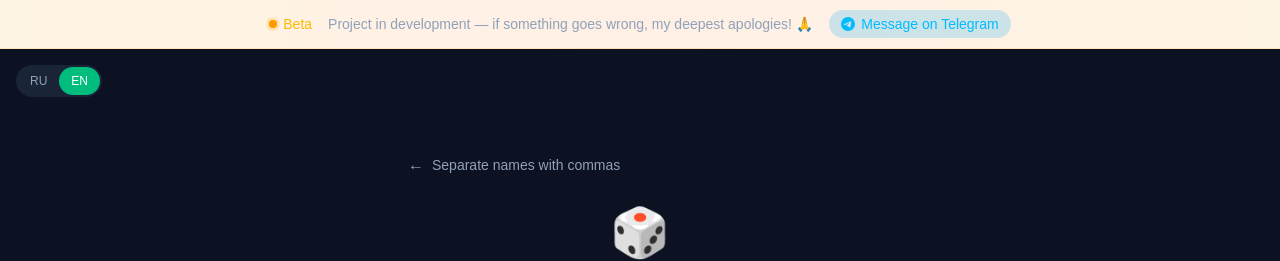
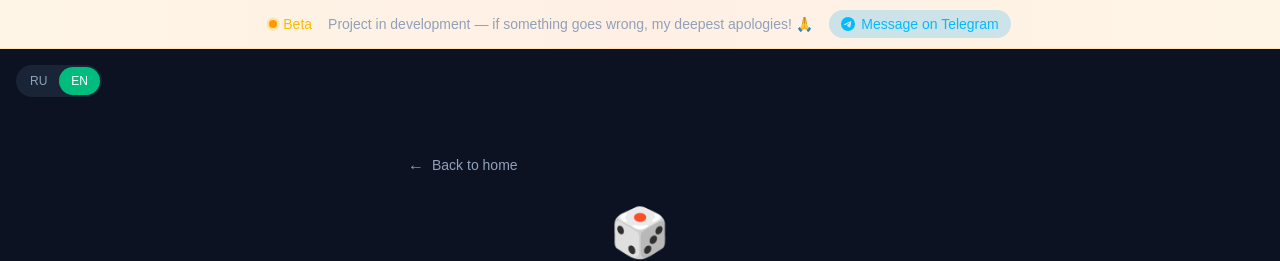
Before and after one commit to lroskoshin/santa, a Next.js app: page /en/shuffle in a window 1280 px wide. Shown: the top 261 px of the page. Built offline with nearby package versions, Linux system fonts and the light colour scheme.

Commit message:
Refactor locale handling in proxy and locale switcher components. Introduce separate functions for retrieving locale from cookies and headers, and implement cookie management for user preferences. Update dictionary entries for improved localization in shuffle component.

```diff
--- a/app/[locale]/components/locale-switcher.tsx
+++ b/app/[locale]/components/locale-switcher.tsx
@@ -4,8 +4,16 @@ import Link from "next/link";
 import { usePathname } from "next/navigation";
 import type { Locale } from "@/lib/i18n";
 
+const LOCALE_COOKIE = "NEXT_LOCALE";
+
 interface LocaleSwitcherProps {
   currentLocale: Locale;
+}
+
+function setLocaleCookie(locale: Locale) {
+  // Set cookie that expires in 1 year
+  const maxAge = 60 * 60 * 24 * 365;
+  document.cookie = `${LOCALE_COOKIE}=${locale}; max-age=${maxAge}; path=/; samesite=lax`;
 }
 
 export function LocaleSwitcher({ currentLocale }: LocaleSwitcherProps) {
@@ -23,6 +31,7 @@ export function LocaleSwitcher({ currentLocale }: LocaleSwitcherProps) {
     <div className="inline-flex rounded-full bg-slate-800/80 p-0.5 text-xs font-medium">
       <Link
         href={ruPath}
+        onClick={() => setLocaleCookie("ru")}
         className={`rounded-full px-3 py-1.5 transition-all ${
           currentLocale === "ru"
             ? "bg-emerald-500 text-white"
@@ -33,6 +42,7 @@ export function LocaleSwitcher({ currentLocale }: LocaleSwitcherProps) {
       </Link>
       <Link
         href={enPath}
+        onClick={() => setLocaleCookie("en")}
         className={`rounded-full px-3 py-1.5 transition-all ${
           currentLocale === "en"
             ? "bg-emerald-500 text-white"
--- a/app/[locale]/shuffle/shuffle-client.tsx
+++ b/app/[locale]/shuffle/shuffle-client.tsx
@@ -104,7 +104,7 @@ export function ShuffleClient({ dictionary, locale }: ShuffleClientProps) {
           className="flex items-center gap-2 self-start text-slate-400 transition-colors hover:text-slate-300"
         >
           <span>←</span>
-          <span className="text-sm">{dictionary.hint.split(".")[0]}</span>
+          <span className="text-sm">{dictionary.back}</span>
         </Link>
 
         <div className="flex flex-col items-center gap-4 text-center">
--- a/dictionaries/en.json
+++ b/dictionaries/en.json
@@ -108,6 +108,7 @@
     "joinHint": "Want to give and receive gifts too?"
   },
   "shuffle": {
+    "back": "Back to home",
     "title": "Quick shuffle",
     "subtitle": "Enter participant names separated by commas — we'll instantly shuffle them",
     "namesLabel": "Participant names",
--- a/dictionaries/ru.json
+++ b/dictionaries/ru.json
@@ -108,6 +108,7 @@
     "joinHint": "Хотите тоже дарить и получать подарок?"
   },
   "shuffle": {
+    "back": "На главную",
     "title": "Быстрое распределение",
     "subtitle": "Введите имена участников через запятую — мы мгновенно перемешаем их",
     "namesLabel": "Имена участников",
--- a/proxy.ts
+++ b/proxy.ts
@@ -1,28 +1,38 @@
 import { match } from "@formatjs/intl-localematcher";
 import Negotiator from "negotiator";
 import { NextResponse, type NextRequest } from "next/server";
-import { locales, defaultLocale } from "./lib/i18n";
+import { locales, defaultLocale, type Locale } from "./lib/i18n";
 
-function getLocale(request: NextRequest): string {
-  // Check cookie first
-  const cookieLocale = request.cookies.get("NEXT_LOCALE")?.value;
-  if (
-    cookieLocale &&
-    locales.includes(cookieLocale as (typeof locales)[number])
-  ) {
-    return cookieLocale;
+const LOCALE_COOKIE = "NEXT_LOCALE";
+const COOKIE_MAX_AGE = 60 * 60 * 24 * 365; // 1 year
+
+function getLocaleFromCookie(request: NextRequest): Locale | null {
+  const cookieLocale = request.cookies.get(LOCALE_COOKIE)?.value;
+  if (cookieLocale && locales.includes(cookieLocale as Locale)) {
+    return cookieLocale as Locale;
   }
+  return null;
+}
 
-  // Then use Accept-Language header
+function getLocaleFromHeaders(request: NextRequest): Locale {
   const acceptLanguage = request.headers.get("accept-language") || "";
   const headers = { "accept-language": acceptLanguage };
   const languages = new Negotiator({ headers }).languages();
 
   try {
-    return match(languages, [...locales], defaultLocale);
+    return match(languages, [...locales], defaultLocale) as Locale;
   } catch {
     return defaultLocale;
   }
+}
+
+function setLocaleCookie(response: NextResponse, locale: Locale): NextResponse {
+  response.cookies.set(LOCALE_COOKIE, locale, {
+    maxAge: COOKIE_MAX_AGE,
+    path: "/",
+    sameSite: "lax",
+  });
+  return response;
 }
 
 export function proxy(request: NextRequest) {
@@ -40,31 +50,55 @@ export function proxy(request: NextRequest) {
     return;
   }
 
+  const cookieLocale = getLocaleFromCookie(request);
+
   // Redirect /ru and /ru/... to / and /...
   // Default locale (ru) doesn't need prefix in URL
   if (pathname === "/ru" || pathname.startsWith("/ru/")) {
     const newPathname = pathname.replace(/^\/ru/, "") || "/";
     request.nextUrl.pathname = newPathname;
-    return NextResponse.redirect(request.nextUrl);
+    const response = NextResponse.redirect(request.nextUrl);
+    // User explicitly chose Russian — save preference
+    if (cookieLocale !== "ru") {
+      setLocaleCookie(response, "ru");
+    }
+    return response;
   }
 
-  // /en and /en/... — keep as is (non-default locale needs prefix)
+  // /en and /en/... — user explicitly chose English
   if (pathname === "/en" || pathname.startsWith("/en/")) {
+    // Save preference if different from cookie
+    if (cookieLocale !== "en") {
+      const response = NextResponse.next();
+      setLocaleCookie(response, "en");
+      return response;
+    }
     return;
   }
 
   // No locale prefix — check user preference
-  const locale = getLocale(request);
+  // Priority: 1. Cookie (explicit choice) 2. Accept-Language 3. Default
+  const preferredLocale = cookieLocale ?? getLocaleFromHeaders(request);
 
   // If user prefers English, redirect to /en/...
-  if (locale === "en") {
+  if (preferredLocale === "en") {
     request.nextUrl.pathname = `/en${pathname}`;
-    return NextResponse.redirect(request.nextUrl);
+    const response = NextResponse.redirect(request.nextUrl);
+    // Set cookie if not already set (first visit)
+    if (!cookieLocale) {
+      setLocaleCookie(response, "en");
+    }
+    return response;
   }
 
   // Russian is default — rewrite internally to /ru/... but keep clean URL
   request.nextUrl.pathname = `/ru${pathname}`;
-  return NextResponse.rewrite(request.nextUrl);
+  const response = NextResponse.rewrite(request.nextUrl);
+  // Set cookie if not already set (first visit)
+  if (!cookieLocale) {
+    setLocaleCookie(response, "ru");
+  }
+  return response;
 }
 
 export const config = {
```
